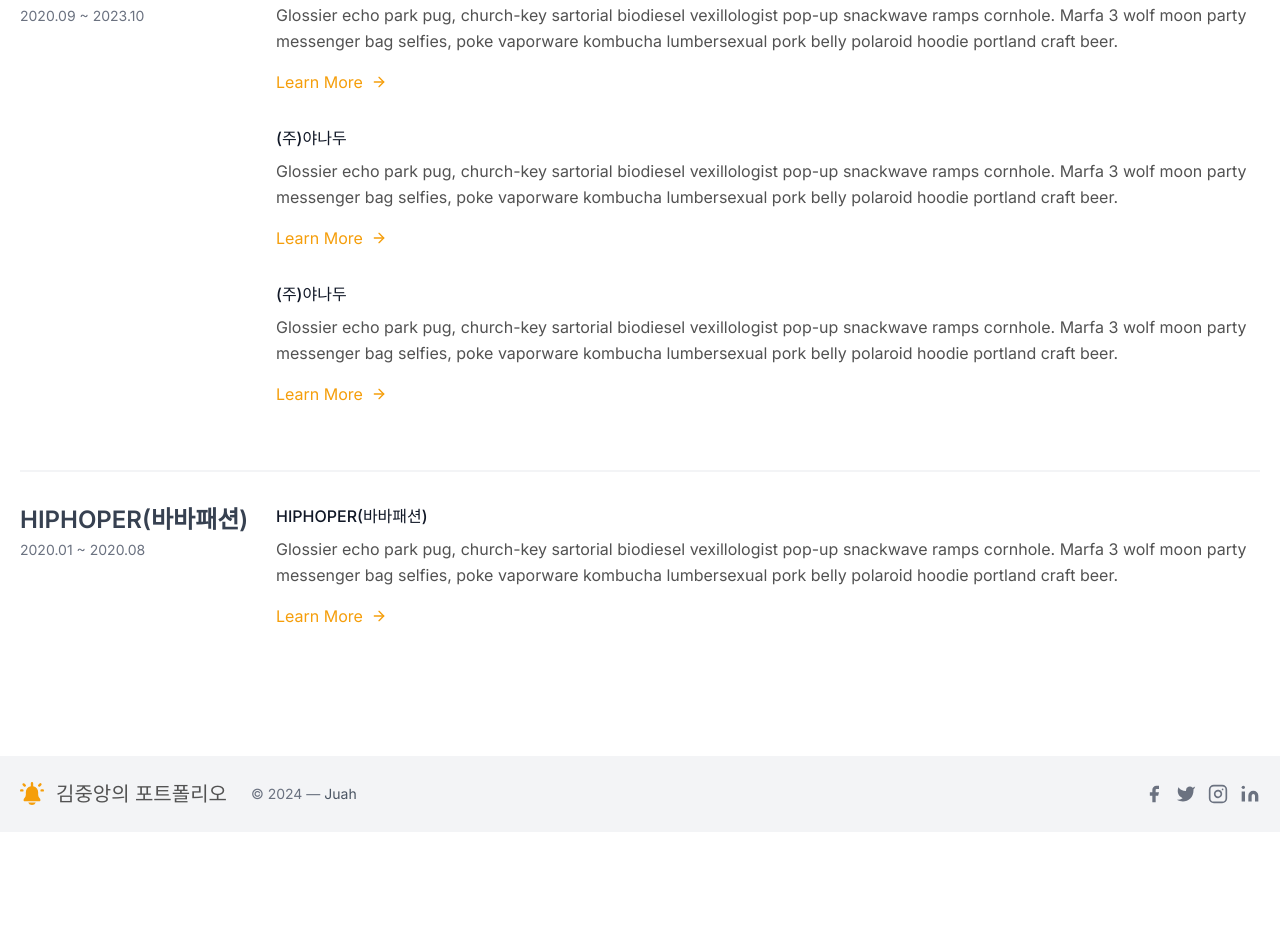
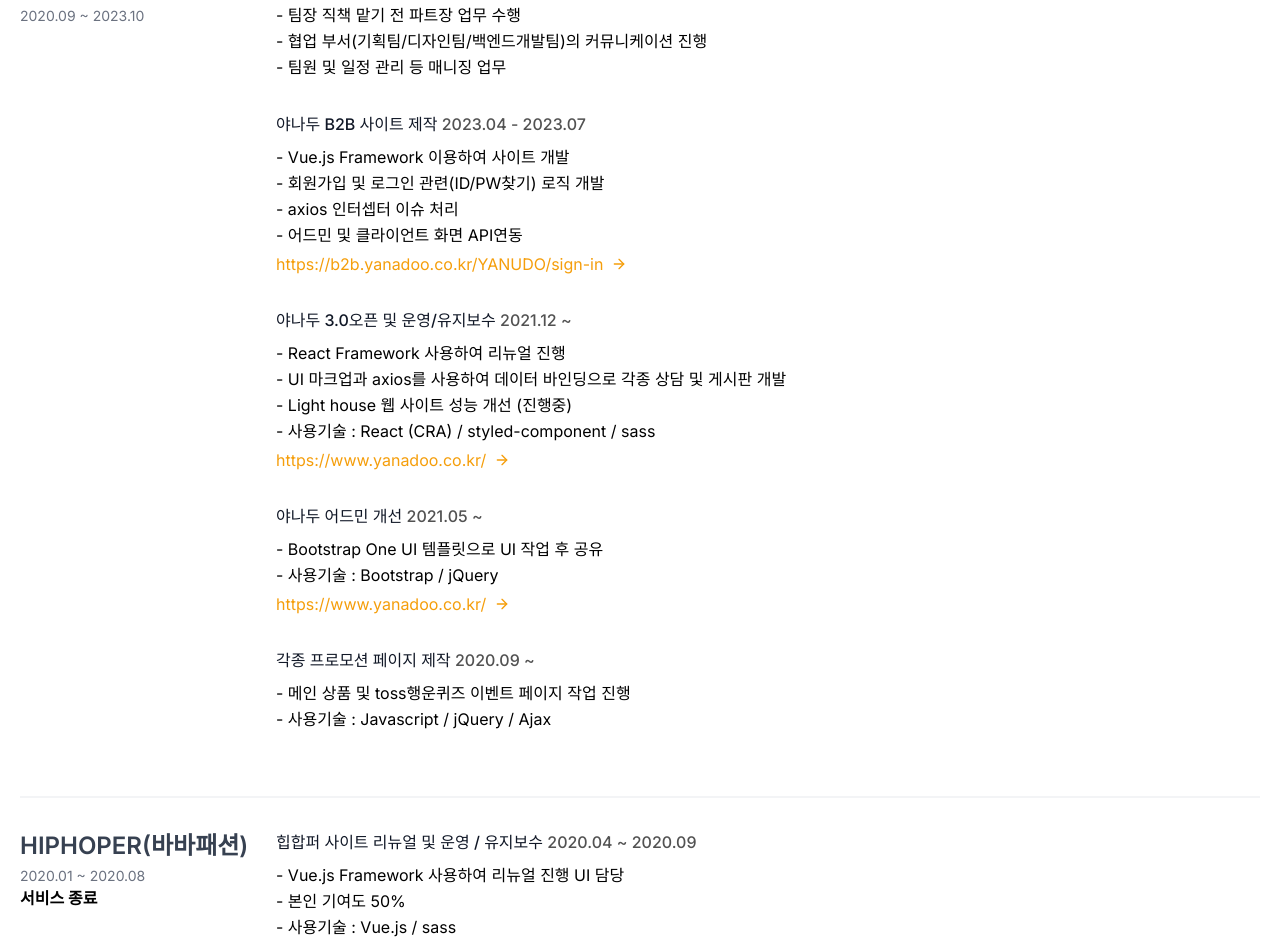
Before and after one commit to 831890/next-me, a Next.js app: page /about in a window 1280 px wide. Shown: the part 344-1292 px from the top of the page. Before the commit the page ends 1176 px from the top, so only its background shows below. Built offline with nearby package versions, Linux system fonts and the light colour scheme.

Commit message:
update : about.js

```diff
--- a/src/app/about/page.js
+++ b/src/app/about/page.js
@@ -6,7 +6,6 @@
       <div className="container px-5 py-24 mx-auto">
         {/* 타이틀 */}
         <Title tit={'Work Experience'} desc={"The companies that I've worked for and the period of time!"} />
-
         <div className="-my-8 divide-y-2 divide-gray-100">
           {/* 회사 1 */}
           <div className="py-8 flex flex-wrap md:flex-nowrap">
@@ -18,48 +17,90 @@
             {/* 경력 */}
             <div className="md:flex-grow">
               <div className="mb-8">
-                <h2 className="font-medium text-gray-900 title-font mb-2">(주)야나두</h2>
-                <p className="leading-relaxed">
-                  Glossier echo park pug, church-key sartorial biodiesel vexillologist pop-up snackwave ramps cornhole. Marfa 3 wolf moon party messenger bag selfies, poke vaporware kombucha
-                  lumbersexual pork belly polaroid hoodie portland craft beer.
-                </p>
-                <a className="text-amber-500 dark:text-amber-500 inline-flex items-center mt-4">
-                  Learn More
-                  <svg className="w-4 h-4 ml-2" viewBox="0 0 24 24" stroke="currentColor" stroke-width="2" fill="none" stroke-linecap="round" stroke-linejoin="round">
+                <h2 className="font-medium text-gray-900 title-font mb-2">
+                  프론트엔드 개발팀 팀장 <span>2023.03 - 2023.10</span>
+                </h2>
+
+                <div className="leading-relaxed">
+                  <ul>
+                    <li>- 팀장 직책 맡기 전 파트장 업무 수행</li>
+                    <li>- 협업 부서(기획팀/디자인팀/백엔드개발팀)의 커뮤니케이션 진행</li>
+                    <li>- 팀원 및 일정 관리 등 매니징 업무</li>
+                  </ul>
+                </div>
+              </div>
+              <div className="mb-8">
+                <h2 className="font-medium text-gray-900 title-font mb-2">
+                  야나두 B2B 사이트 제작 <span>2023.04 - 2023.07</span>
+                </h2>
+                <div className="leading-relaxed">
+                  <ul>
+                    <li>- Vue.js Framework 이용하여 사이트 개발</li>
+                    <li>- 회원가입 및 로그인 관련(ID/PW찾기) 로직 개발</li>
+                    <li>- axios 인터셉터 이슈 처리</li>
+                    <li>- 어드민 및 클라이언트 화면 API연동</li>
+                  </ul>
+                </div>
+
+                <a href="https://b2b.yanadoo.co.kr/YANUDO/sign-in" className="text-amber-500 dark:text-amber-500 inline-flex items-center mt-1">
+                  https://b2b.yanadoo.co.kr/YANUDO/sign-in
+                  <svg className="w-4 h-4 ml-2" viewBox="0 0 24 24" stroke="currentColor" strokeWidth="2" fill="none" strokeLinecap="round" strokeLinejoin="round">
                     <path d="M5 12h14"></path>
                     <path d="M12 5l7 7-7 7"></path>
                   </svg>
                 </a>
               </div>
               <div className="mb-8">
-                <h2 className="font-medium text-gray-900 title-font mb-2">(주)야나두</h2>
-                <p className="leading-relaxed">
-                  Glossier echo park pug, church-key sartorial biodiesel vexillologist pop-up snackwave ramps cornhole. Marfa 3 wolf moon party messenger bag selfies, poke vaporware kombucha
-                  lumbersexual pork belly polaroid hoodie portland craft beer.
-                </p>
-                <a className="text-amber-500 dark:text-amber-500 inline-flex items-center mt-4">
-                  Learn More
-                  <svg className="w-4 h-4 ml-2" viewBox="0 0 24 24" stroke="currentColor" stroke-width="2" fill="none" stroke-linecap="round" stroke-linejoin="round">
+                <h2 className="font-medium text-gray-900 title-font mb-2">
+                  야나두 3.0오픈 및 운영/유지보수 <span>2021.12 ~</span>
+                </h2>
+                <div className="leading-relaxed">
+                  <ul>
+                    <li>- React Framework 사용하여 리뉴얼 진행</li>
+                    <li>- UI 마크업과 axios를 사용하여 데이터 바인딩으로 각종 상담 및 게시판 개발</li>
+                    <li>- Light house 웹 사이트 성능 개선 (진행중)</li>
+                    <li>- 사용기술 : React (CRA) / styled-component / sass</li>
+                  </ul>
+                </div>
+                <a href="https://www.yanadoo.co.kr/" className="text-amber-500 dark:text-amber-500 inline-flex items-center mt-1">
+                  https://www.yanadoo.co.kr/
+                  <svg className="w-4 h-4 ml-2" viewBox="0 0 24 24" stroke="currentColor" strokeWidth="2" fill="none" strokeLinecap="round" strokeLinejoin="round">
                     <path d="M5 12h14"></path>
                     <path d="M12 5l7 7-7 7"></path>
                   </svg>
                 </a>
               </div>
               <div className="mb-8">
-                <h2 className="font-medium text-gray-900 title-font mb-2">(주)야나두</h2>
-                <p className="leading-relaxed">
-                  Glossier echo park pug, church-key sartorial biodiesel vexillologist pop-up snackwave ramps cornhole. Marfa 3 wolf moon party messenger bag selfies, poke vaporware kombucha
-                  lumbersexual pork belly polaroid hoodie portland craft beer.
-                </p>
-                <a className="text-amber-500 dark:text-amber-500 inline-flex items-center mt-4">
-                  Learn More
-                  <svg className="w-4 h-4 ml-2" viewBox="0 0 24 24" stroke="currentColor" stroke-width="2" fill="none" stroke-linecap="round" stroke-linejoin="round">
+                <h2 className="font-medium text-gray-900 title-font mb-2">
+                  야나두 어드민 개선 <span>2021.05 ~</span>
+                </h2>
+                <div className="leading-relaxed">
+                  <ul>
+                    <li>- Bootstrap One UI 템플릿으로 UI 작업 후 공유</li>
+                    <li>- 사용기술 : Bootstrap / jQuery</li>
+                  </ul>
+                </div>
+                <a href="https://www.yanadoo.co.kr/" className="text-amber-500 dark:text-amber-500 inline-flex items-center mt-1">
+                  https://www.yanadoo.co.kr/
+                  <svg className="w-4 h-4 ml-2" viewBox="0 0 24 24" stroke="currentColor" strokeWidth="2" fill="none" strokeLinecap="round" strokeLinejoin="round">
                     <path d="M5 12h14"></path>
                     <path d="M12 5l7 7-7 7"></path>
                   </svg>
                 </a>
               </div>
+              <div className="mb-8">
+                <h2 className="font-medium text-gray-900 title-font mb-2">
+                  각종 프로모션 페이지 제작 <span>2020.09 ~</span>
+                </h2>
+                <div className="leading-relaxed">
+                  <ul>
+                    <li>- 메인 상품 및 toss행운퀴즈 이벤트 페이지 작업 진행</li>
+                    <li>- 사용기술 : Javascript / jQuery / Ajax</li>
+                  </ul>
+                </div>
+              </div>
             </div>
+            {/* md:flex-grow */}
           </div>
 
           {/* 회사 2 */}
@@ -68,22 +109,33 @@
             <div className="md:w-64 md:mb-0 mb-6 flex-shrink-0 flex flex-col">
               <h2 className="text-2xl font-semibold title-font text-gray-700">HIPHOPER(바바패션)</h2>
               <span className="mt-1 text-gray-500 text-sm">2020.01 ~ 2020.08</span>
+              <strong>서비스 종료</strong>
             </div>
             {/* 경력 */}
             <div className="md:flex-grow">
               <div className="mb-8">
-                <h2 className="font-medium text-gray-900 title-font mb-2">HIPHOPER(바바패션)</h2>
-                <p className="leading-relaxed">
-                  Glossier echo park pug, church-key sartorial biodiesel vexillologist pop-up snackwave ramps cornhole. Marfa 3 wolf moon party messenger bag selfies, poke vaporware kombucha
-                  lumbersexual pork belly polaroid hoodie portland craft beer.
-                </p>
-                <a className="text-amber-500 dark:text-amber-500 inline-flex items-center mt-4">
-                  Learn More
-                  <svg className="w-4 h-4 ml-2" viewBox="0 0 24 24" stroke="currentColor" stroke-width="2" fill="none" stroke-linecap="round" stroke-linejoin="round">
-                    <path d="M5 12h14"></path>
-                    <path d="M12 5l7 7-7 7"></path>
-                  </svg>
-                </a>
+                <h2 className="font-medium text-gray-900 title-font mb-2">
+                  힙합퍼 사이트 리뉴얼 및 운영 / 유지보수 <span>2020.04 ~ 2020.09</span>
+                </h2>
+                <div className="leading-relaxed">
+                  <ul>
+                    <li>- Vue.js Framework 사용하여 리뉴얼 진행 UI 담당</li>
+                    <li>- 본인 기여도 50%</li>
+                    <li>- 사용기술 : Vue.js / sass</li>
+                  </ul>
+                </div>
+              </div>
+              <div className="mb-8">
+                <h2 className="font-medium text-gray-900 title-font mb-2">
+                  각종 프로모션 페이지 제작 <span>2020.01 - 2020.09</span>
+                </h2>
+                <div className="leading-relaxed">
+                  <ul>
+                    <li>- 월간 프로모션 및 이벤트 등 UI담당</li>
+                    <li>- 본인 기여도 100%</li>
+                    <li>- 사용기술 : Javascript / jQuery</li>
+                  </ul>
+                </div>
               </div>
             </div>
           </div>
--- a/src/components/main.js
+++ b/src/components/main.js
@@ -11,8 +11,13 @@
           중앙이 포트폴리오입니다:)
         </h1>
         <p className="mb-8 leading-relaxed">
-          헌법재판소의 장은 국회의 동의를 얻어 재판관중에서 대통령이 임명한다. 공무원은 국민전체에 대한 봉사자이며, 국민에 대하여 책임을 진다. 국방상 또는 국민경제상 긴절한 필요로 인하여 법률이 정하는
-          경우를 제외하고는, 사영기업을 국유 또는 공유로 이전하거나 그 경영을 통제 또는 관리할 수 없다.
+          활기찬 분위기로 주변을 밝게 만들고 UI 개발을 좋아하는 김주아입니다. <br />
+          좋아하는 일을 하면서 좋은 품질의 서비스를 만들고 싶습니다. <br />그 일은 혼자가 아닌 함께 만들어가는 것이라 생각합니다.
+          <br /> 적극적인 커뮤니케이션을 주고받는 협업에 능하며 본인을 비롯한 주변의 성장을 추구합니다. <br />
+          <br />
+          어제보다 나은 오늘, 오늘보다 발전할 내일을 위해 노력하겠습니다.
+          <br />
+          <br /> 감사합니다!
         </p>
         <div className="flex justify-center">
           <Link href="/projects" className="btn-project">
```
